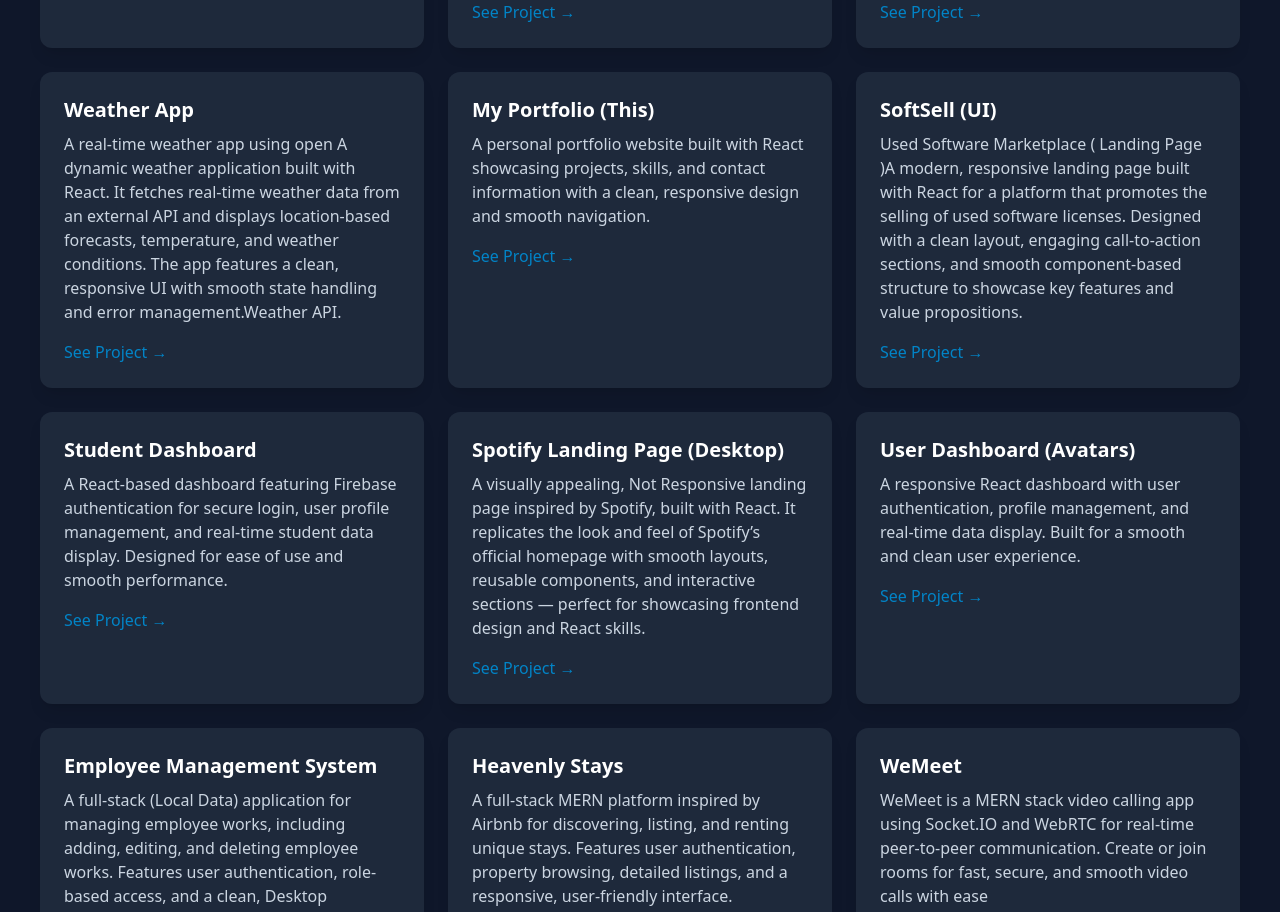
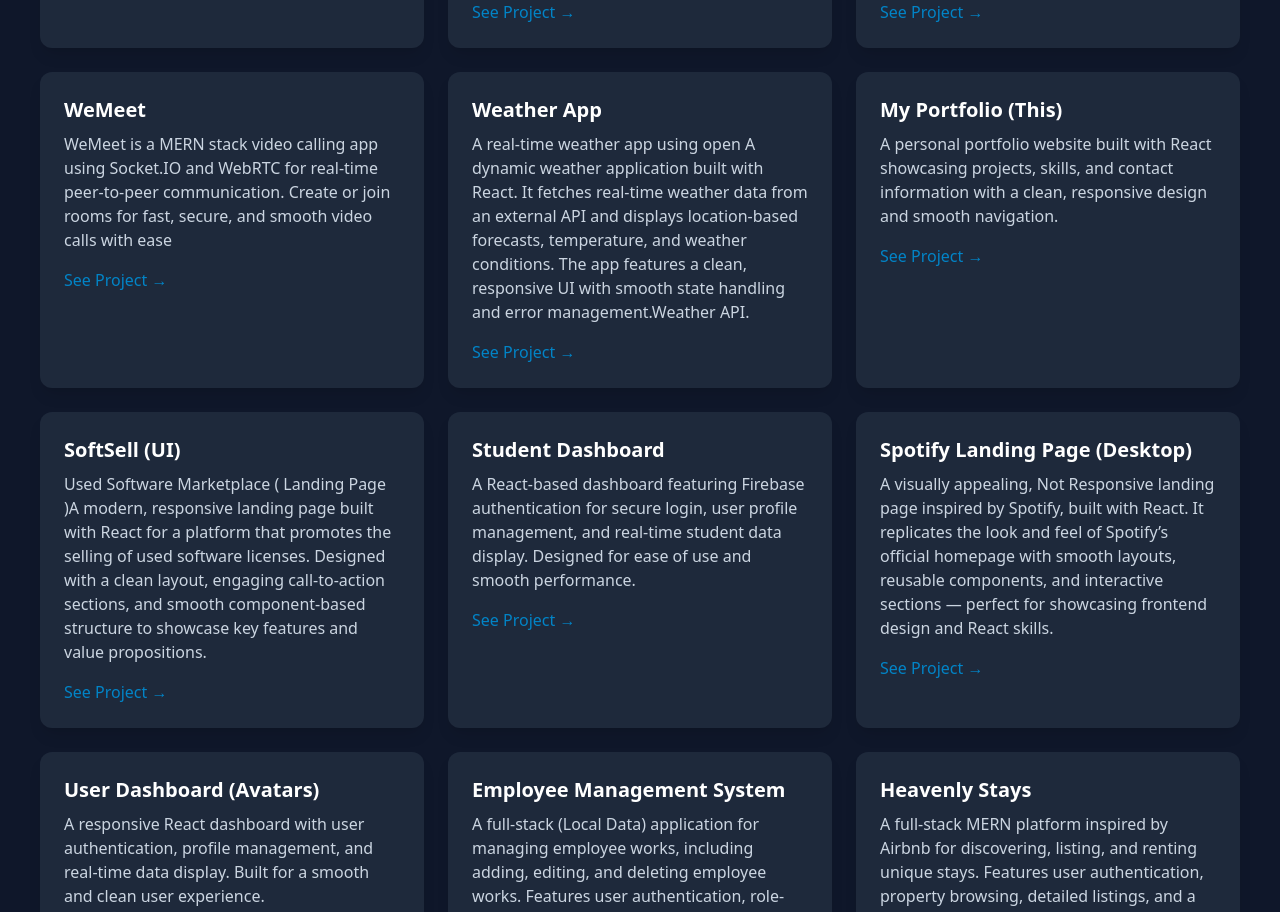
Before and after one commit to sooraj4sure/My-Portfolio, a React (Vite) app: page / in a window 1280 px wide. Shown: the part 1046-1958 px from the top of the page. Built offline with nearby package versions, Linux system fonts and the light colour scheme.

Commit message:
project update

```diff
--- a/src/components/Projects.jsx
+++ b/src/components/Projects.jsx
@@ -21,6 +21,11 @@ const projects = [
     name: "Rock-Paper-Scissor Game",
     description: "A fun and interactive game built with HTML, CSS, and JavaScript. Allows users to play against the computer with randomized choices, real-time score tracking, and responsive visual feedback. A simple project showcasing core JavaScript logic and DOM manipulation",
     link: "https://rock-paper-scissor-one-drab.vercel.app/",
+  },
+  {
+    name: "WeMeet",
+    description: "WeMeet is a MERN stack video calling app using Socket.IO and WebRTC for real-time peer-to-peer communication. Create or join rooms for fast, secure, and smooth video calls with ease",
+    link: "https://we-meet-video-calling-app.vercel.app/",
   },
   {
     name: "Weather App",
@@ -67,11 +72,7 @@ const projects = [
     description: "A full-stack MERN platform inspired by Airbnb for discovering, listing, and renting unique stays. Features user authentication, property browsing, detailed listings, and a responsive, user-friendly interface.",
     link: "https://github.com/sooraj4sure/Havenly-Stays--MERN-project.git",
   },
-  {
-    name: "WeMeet",
-    description: "WeMeet is a MERN stack video calling app using Socket.IO and WebRTC for real-time peer-to-peer communication. Create or join rooms for fast, secure, and smooth video calls with ease",
-    link: "https://github.com/sooraj4sure/WeMeet-Video-calling-app-.git",
-  },
+
 ];
 
 export default function Projects() {
```
